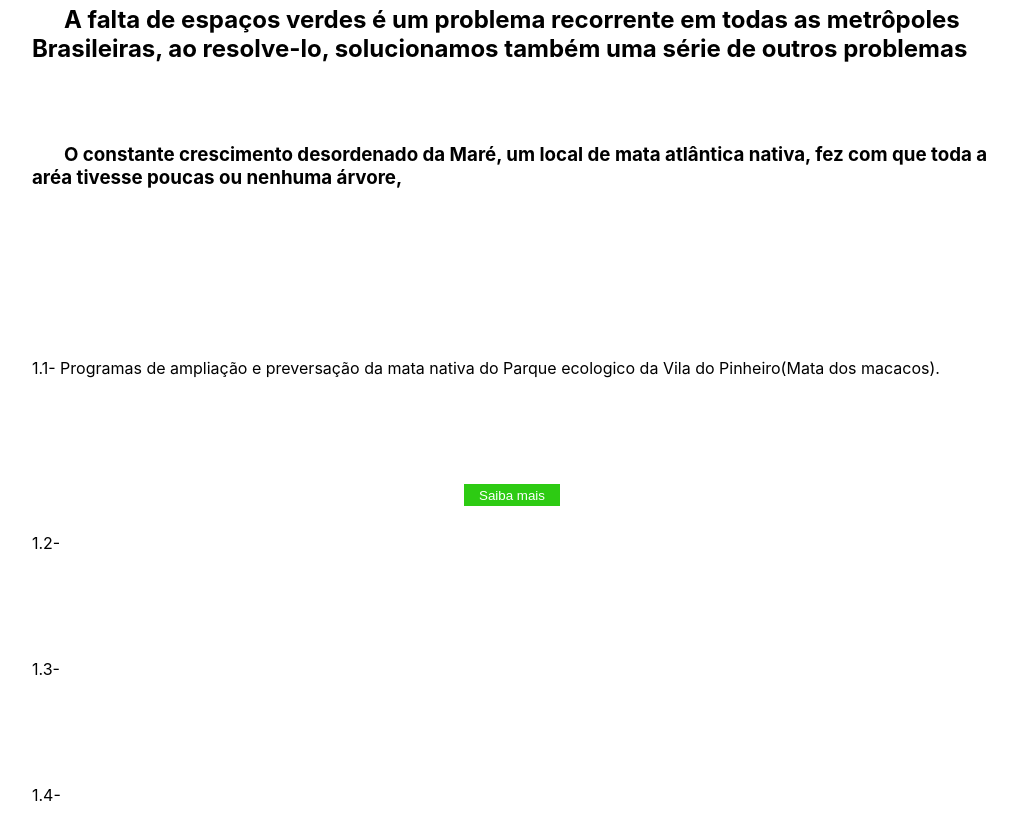
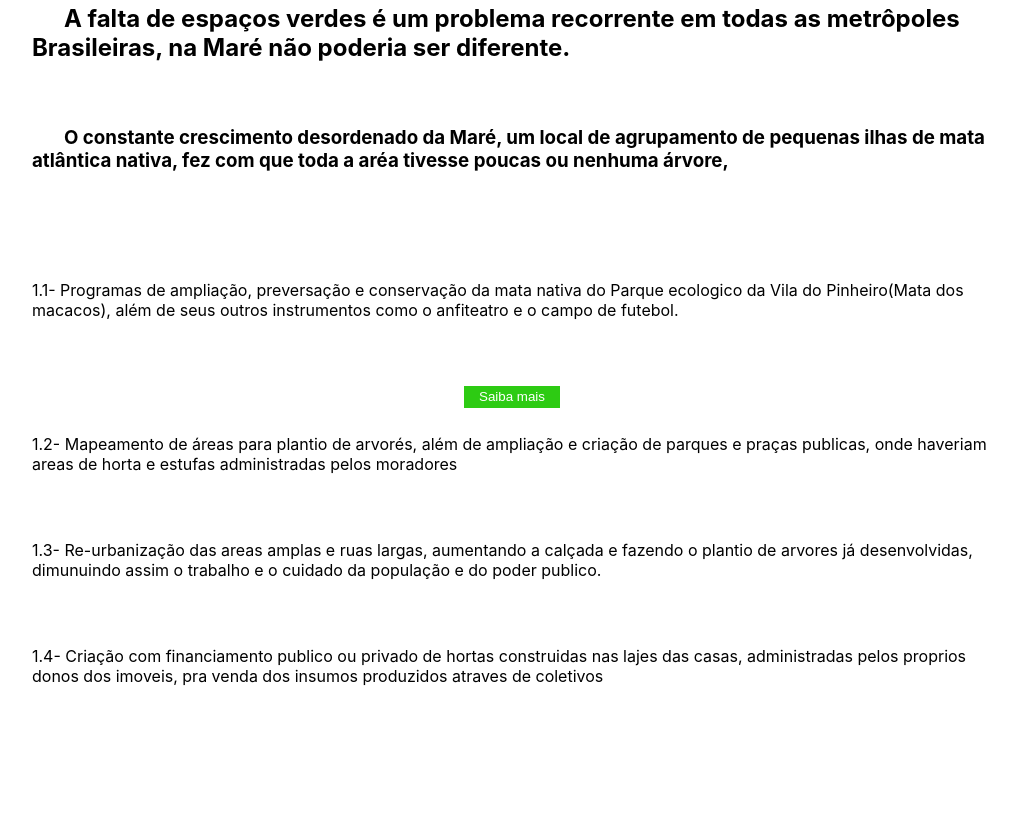
Before and after one commit to mayaalves/onu-page, a React (Create React App) app: page /Devverde in a window 1280 px wide. Shown: the part 960-1799 px from the top of the page, without its empty margins (128-1145 px from the left). After the commit the page ends 1712 px from the top, so only its background shows below. Built offline with nearby package versions, Linux system fonts and the light colour scheme.

Commit message:
page coleta quase finalizada, mudanças no css

```diff
--- a/src/Pages/Coleta.js
+++ b/src/Pages/Coleta.js
@@ -30,6 +30,9 @@ export default function Coleta() {
   return (
     <S.Container>
       <S.Banner src={Banner} alt="" />
+      <S.BoxBotão>
+      <S.BColeta onClick={() =>{handleChange()}}>{modal ? 'Sair' : 'Saiba mais'  }</S.BColeta>{modal && SaibaMais()}
+        </S.BoxBotão>
       <S.Titulo>
         Problema antigo, as soluções não são simples e envolvem vontade de poder
         publico e população.{" "}
@@ -50,7 +53,6 @@ export default function Coleta() {
         1.2-Campanhas de educação pra minimizar a produção de lixo, também para
         a importancia da coleta seletiva e da reciclagem de materiais.
       </S.Paragrafos>
-      <S.BColeta onClick={() =>{handleChange()}}>{modal ? 'Sair' : 'Saiba mais'  }</S.BColeta>{modal && SaibaMais()}
       <S.Paragrafos>
         1.3-Financiamento publico para uso e instalação de trituradores de
         organicos nas pias de cozinha, redirecionando pra um container que
--- a/src/Pages/Devverde.js
+++ b/src/Pages/Devverde.js
@@ -37,21 +37,20 @@ Andando pelo Parque não se ver qualquer vestígio do poder público, até as li
       <S.Banner src={Banner} alt="" />
       <S.Titulo>
         A falta de espaços verdes é um problema recorrente em todas as
-        metrôpoles Brasileiras, ao resolve-lo, solucionamos também uma série de
-        outros problemas
+        metrôpoles Brasileiras, na Maré não poderia ser diferente.
       </S.Titulo>
       <S.SubTitulo>
-        O constante crescimento desordenado da Maré, um local de mata atlântica
+        O constante crescimento desordenado da Maré, um local de agrupamento de pequenas ilhas de mata atlântica
         nativa, fez com que toda a aréa tivesse poucas ou nenhuma árvore,{" "}
       </S.SubTitulo>
       <S.Paragrafos>
-        1.1- Programas de ampliação e preversação da mata nativa do Parque
-        ecologico da Vila do Pinheiro(Mata dos macacos).
+        1.1- Programas de ampliação, preversação e conservação da mata nativa do Parque
+        ecologico da Vila do Pinheiro(Mata dos macacos), além de seus outros instrumentos como o anfiteatro e o campo de futebol.
       </S.Paragrafos>
       <S.BVerde onClick={() =>{handleChange()}}>{modal ? 'Sair' : 'Saiba mais'  }</S.BVerde>{modal && SaibaMais()}
-      <S.Paragrafos>1.2-</S.Paragrafos>
-      <S.Paragrafos>1.3-</S.Paragrafos>
-      <S.Paragrafos>1.4-</S.Paragrafos>
+      <S.Paragrafos>1.2- Mapeamento de áreas para plantio de arvorés, além de ampliação e criação de parques e praças publicas, onde haveriam areas de horta e estufas administradas pelos moradores </S.Paragrafos>
+      <S.Paragrafos>1.3- Re-urbanização das areas amplas e ruas largas, aumentando a calçada e fazendo o plantio de arvores já desenvolvidas, dimunuindo assim o trabalho e o cuidado da população e do poder publico.</S.Paragrafos>
+      <S.Paragrafos>1.4- Criação com financiamento publico ou privado de hortas construidas nas lajes das casas, administradas pelos proprios donos dos imoveis, pra venda dos insumos produzidos atraves de coletivos  </S.Paragrafos>
     </S.Container>
   );
 }
--- a/src/Pages/Moradia.js
+++ b/src/Pages/Moradia.js
@@ -30,12 +30,14 @@ export default function Moradia() {
   return (
     <S.Container>
       <S.Banner src={Banner} alt="" />
-      <S.Titulo></S.Titulo>
-      <S.SubTitulo></S.SubTitulo>
+      <S.BoxBotão>
+      <S.BMoradia onClick={() =>{handleChange()}}>{modal ? 'Sair' : 'Saiba mais'  }</S.BMoradia>{modal && SaibaMais()}
+      </S.BoxBotão>
+      <S.Titulo>As sub-moradias são ainda uma realidade muito comum na Maré, ordenar o crescimente, transformaria toda a realidade da área. </S.Titulo>
+      <S.SubTitulo>A Maré que iniciou seu crescimento em sub-moradias em cima de palafitas sofre ainda hoje os reflexos disso. </S.SubTitulo>
       <S.Paragrafos>1.1-</S.Paragrafos>
       <S.Paragrafos>1.2-</S.Paragrafos>
       <S.Paragrafos>1.3-</S.Paragrafos>
-      <S.BMoradia onClick={() =>{handleChange()}}>{modal ? 'Sair' : 'Saiba mais'  }</S.BMoradia>{modal && SaibaMais()}
       <S.Paragrafos>1.4-</S.Paragrafos>
     </S.Container>
   );
--- a/src/Pages/Saneamento.js
+++ b/src/Pages/Saneamento.js
@@ -55,7 +55,7 @@ Todos os rios que vão aparecer ali nessas sub-bacias são afluentes desses rios
         1.3- Criação de um aplicativo para denuncia e informações sobre os rios,
         esgoto e saneamento, assim como para mapeamento de novas construções{" "}
       </S.Paragrafos>
-      <S.Paragrafos>1.4-</S.Paragrafos>
+      <S.Paragrafos>1.4- Universalizar o acesso aos banheiros com sistema de água e esgoto totalmente completos e funcionais e a produtos de higiene pessoal, especialmente mulheres em situação de vunerabilidade.</S.Paragrafos>
     </S.Container>
   );
 }
--- a/src/Pages/Style.js
+++ b/src/Pages/Style.js
@@ -1,7 +1,7 @@
 import styled from "styled-components";
 
 export const Container = styled.section`
-  height: 180vh;
+  height: 160vh;
   display: flex;
   flex-direction: column;
   justify-content: space-evenly;
@@ -10,19 +10,24 @@ export const Container = styled.section`
 export const Banner = styled.img`
   height: 60vh;
 `;
+export const BoxBotão = styled.div`
+width: 120vh;
+display: flex;
+justify-content: flex-end;
+`
 export const Titulo = styled.h2`
   width: 120vh;
   text-indent: 4vh;
-  height: 14vh;
+  height: 12vh;
 `;
 export const SubTitulo = styled.h3`
   width: 120vh;
   text-indent: 4vh;
-  height: 23.5vh;
+  height: 16vh;
 `;
 export const Paragrafos = styled.p`
   width: 120vh;
-  height: 12.5vh;
+  height: 10vh;
 `;
 
 //Styled Modal Saneamento
```
